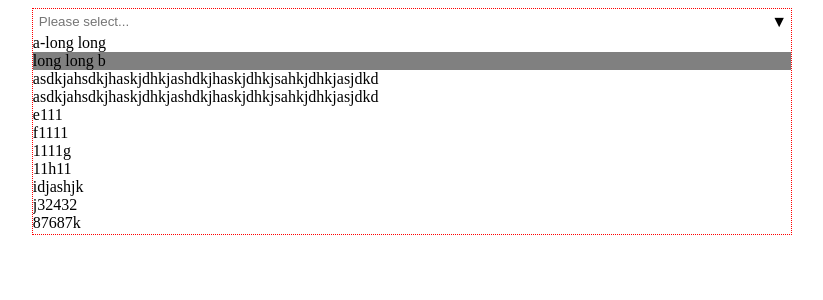
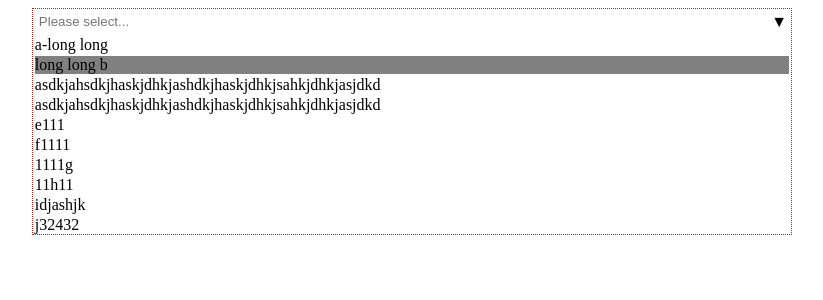
Before and after one commit to maifeeulasad/react-select, a React (Vite) app: page /react-select in a window 1280 px wide. Both pictures are taken after a click on the element 639 px from the left and 21 px from the top of the page. Shown: the top 300 px of the page, without its empty margins (228-1051 px from the left). Built offline with nearby package versions, Linux system fonts and the light colour scheme.

Commit message:
quickfix: highlight on hover

```diff
--- a/src/component/select/Select.tsx
+++ b/src/component/select/Select.tsx
@@ -57,7 +57,7 @@ const ItemsAvailable = ({ availableItems, onItemSelect }: IItemsAvailableProps)
     availableItems
       .map((option) => (
         <div
-          className={`styles.item ${option.disabled ? styles.disabled : ''}`}
+          className={`${styles.item} ${option.disabled ? styles.disabled : ''}`}
           role="presentation"
           onClick={() => { onItemSelect(option.key); }}
         >
```
